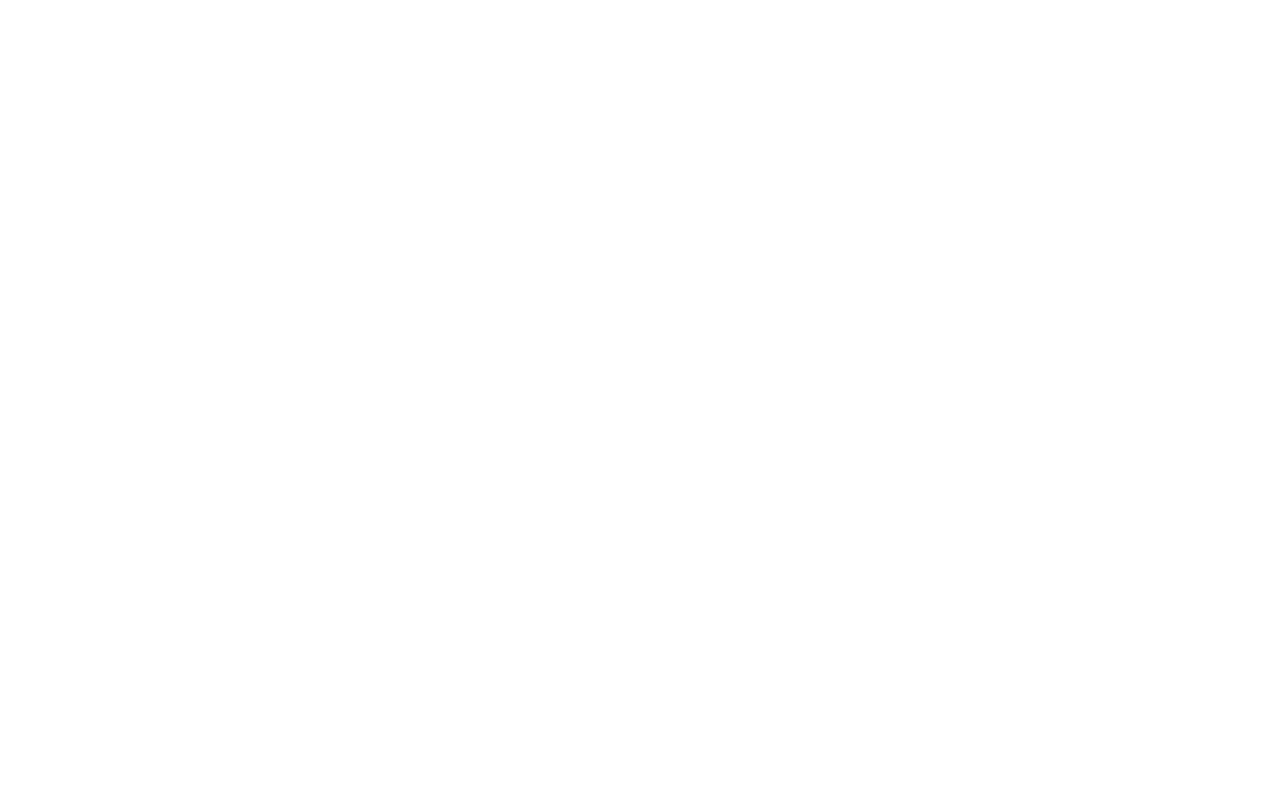
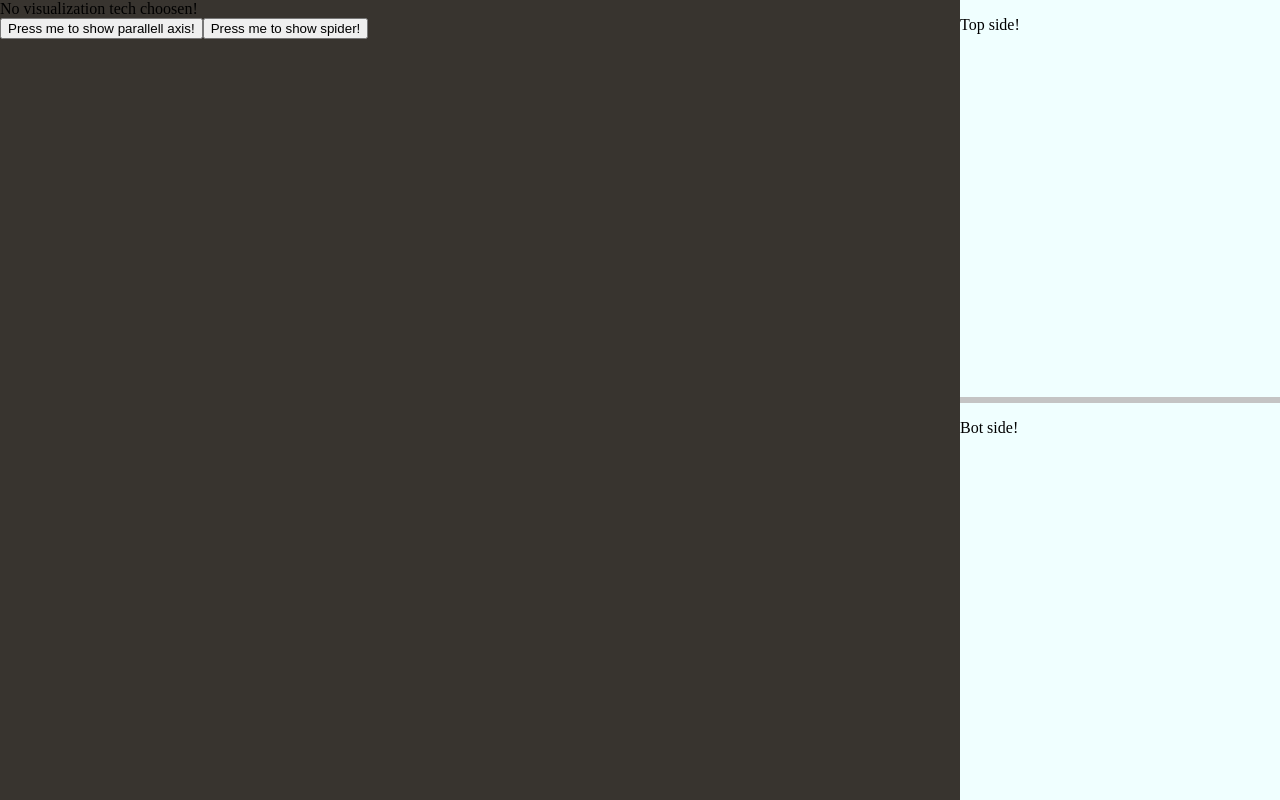
Before and after one commit to davidstyrbjorn/lifestyle-data-visualization-tnm048, a React (Create React App) app in the folder info-vis-react-app/: page / in a window 1280 px wide. Built offline with nearby package versions, Linux system fonts and the light colour scheme.

Commit message:
implemented basis for style & layout

```diff
--- a/info-vis-react-app/package.json
+++ b/info-vis-react-app/package.json
@@ -9,10 +9,8 @@
     "@types/node": "^16.11.22",
     "@types/react": "^17.0.38",
     "@types/react-dom": "^17.0.11",
-    "@types/react-router-dom": "^5.3.3",
     "react": "^17.0.2",
     "react-dom": "^17.0.2",
-    "react-router-dom": "^6.2.1",
     "react-scripts": "5.0.0",
     "recoil": "^0.6.1",
     "typescript": "^4.5.5",
--- a/info-vis-react-app/src/index.css
+++ /dev/null
@@ -1,13 +0,0 @@
-body {
-  margin: 0;
-  font-family: -apple-system, BlinkMacSystemFont, 'Segoe UI', 'Roboto', 'Oxygen',
-    'Ubuntu', 'Cantarell', 'Fira Sans', 'Droid Sans', 'Helvetica Neue',
-    sans-serif;
-  -webkit-font-smoothing: antialiased;
-  -moz-osx-font-smoothing: grayscale;
-}
-
-code {
-  font-family: source-code-pro, Menlo, Monaco, Consolas, 'Courier New',
-    monospace;
-}
--- a/info-vis-react-app/src/index.tsx
+++ b/info-vis-react-app/src/index.tsx
@@ -1,8 +1,7 @@
 import React from 'react';
 import ReactDOM from 'react-dom';
 import { RecoilRoot } from 'recoil';
-import './index.css';
-import Root from './views/root';
+import Root from './root';
 
 ReactDOM.render(
 	<React.StrictMode>
--- /dev/null
+++ b/info-vis-react-app/src/root.tsx
@@ -0,0 +1,24 @@
+import React from "react";
+import { useRecoilValue } from "recoil";
+import { visualizationOptionSelector } from "./states/visualization-state";
+import None from "./views/none";
+
+import './styles/index.css'
+import Sidebar from "./views/sidebar";
+
+const Root: React.FC<{}> = () => {
+    const visualizationOption = useRecoilValue(visualizationOptionSelector);
+    return (
+        <div className={'container'}>
+            <div className={'visualization-view'}>
+                {/* DECIDE ON WHICH VISUALIZATION COMPONENT TO RENDER */}
+                {visualizationOption === 'none' && <None/>}
+                {visualizationOption === 'parallell-axis' && <div>PARALLELL AXEL</div>}
+                {visualizationOption=== 'spider' && <div>SPINDEL</div>}
+            </div>
+            <Sidebar/>
+        </div>
+    )
+}
+
+export default Root;
--- /dev/null
+++ b/info-vis-react-app/src/states/visualization-state.ts
@@ -0,0 +1,14 @@
+import { atom, selector } from 'recoil';
+import { visualization_options, visualization_type } from '../types/types';
+
+export const visualizationState = atom<visualization_type>({
+    key: 'visualizationState',
+    default: {option: 'none'}
+})
+
+export const visualizationOptionSelector = selector<visualization_options>({
+    key: 'visualizationOptionSelector',
+    get: ({get}) => {
+        return get(visualizationState).option;
+    }
+});
--- /dev/null
+++ b/info-vis-react-app/src/styles/index.css
@@ -0,0 +1,34 @@
+body {
+    padding: 0;
+    margin: 0
+}
+
+.container {
+    display: flex;
+    flex-direction: row;
+    height:100vh
+}
+
+.visualization-view {
+    background-color: #38342F;
+    flex: 3;
+}
+
+.sidebar {
+    background-color:azure;
+    flex: 1;
+}
+
+.sidebar {
+    flex-direction: column;
+    display: flex;
+}
+
+.sidebar .top {
+    flex: 1;
+    border-bottom: 6px #C4C4C4 solid;
+}
+
+.sidebar .bot {
+    flex: 1;
+}
--- /dev/null
+++ b/info-vis-react-app/src/types/types.ts
@@ -0,0 +1,7 @@
+
+export type visualization_options = 'parallell-axis' | 'spider' | 'none';
+
+export type visualization_type = {
+    option: visualization_options;
+    // ...
+}
--- /dev/null
+++ b/info-vis-react-app/src/views/none.tsx
@@ -0,0 +1,23 @@
+import React from 'react';
+import { useRecoilState } from 'recoil';
+import { visualizationState } from '../states/visualization-state';
+import { visualization_options } from '../types/types';
+
+const None : React.FC<{}> = () => {
+    const [visualization, setVisualization] = useRecoilState(visualizationState);
+
+
+    const switchVisualizationState = (option: visualization_options) => {
+        setVisualization({...visualization, option: option});
+    }
+
+    return (
+        <div>
+            <div>No visualization tech choosen!</div>
+            <button onClick={() => switchVisualizationState('parallell-axis')}>Press me to show parallell axis!</button>
+            <button onClick={() => switchVisualizationState('spider')}>Press me to show spider!</button>
+        </div>
+    );
+}
+
+export default None;
--- a/info-vis-react-app/src/views/root.tsx
+++ /dev/null
@@ -1,14 +0,0 @@
-import React from "react";
-import { BrowserRouter, Route, Routes } from "react-router-dom";
-
-const Root: React.FC<{}> = () => {
-    return (
-        <BrowserRouter>
-            <Routes>
-                <Route path='/' element={<div></div>} />
-            </Routes>
-        </BrowserRouter>
-    )
-}
-
-export default Root;
--- /dev/null
+++ b/info-vis-react-app/src/views/sidebar.tsx
@@ -0,0 +1,16 @@
+import React from 'react';
+
+const Sidebar: React.FC<{}> = () => {
+    return (
+        <div className='sidebar'>
+            <div className='top'>
+                <p>Top side!</p>
+            </div>
+            <div className='bot'>
+                <p>Bot side!</p>
+            </div>
+        </div>
+    );
+}
+
+export default Sidebar;
```
Also changed, not shown: info-vis-react-app/src/states/test-state.ts (deleted, +0 -8 lines), info-vis-react-app/src/views/test-view.tsx (added, +10 -0 lines), 1 other file (tests, documents, lock files or other folders).
